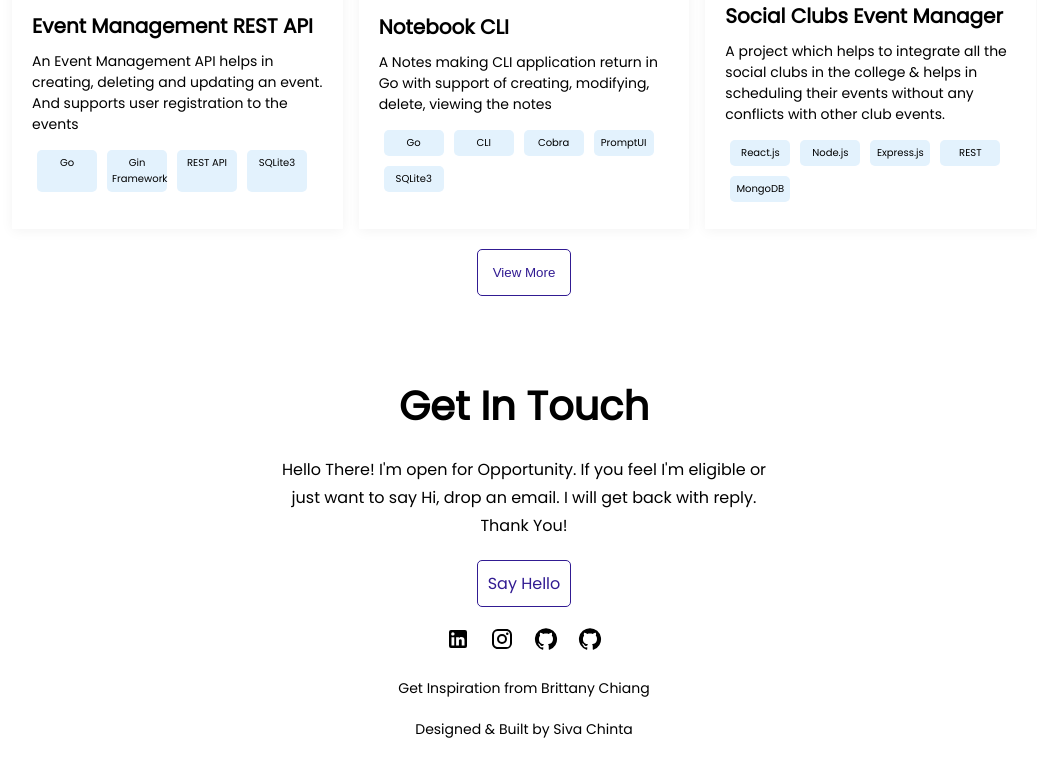
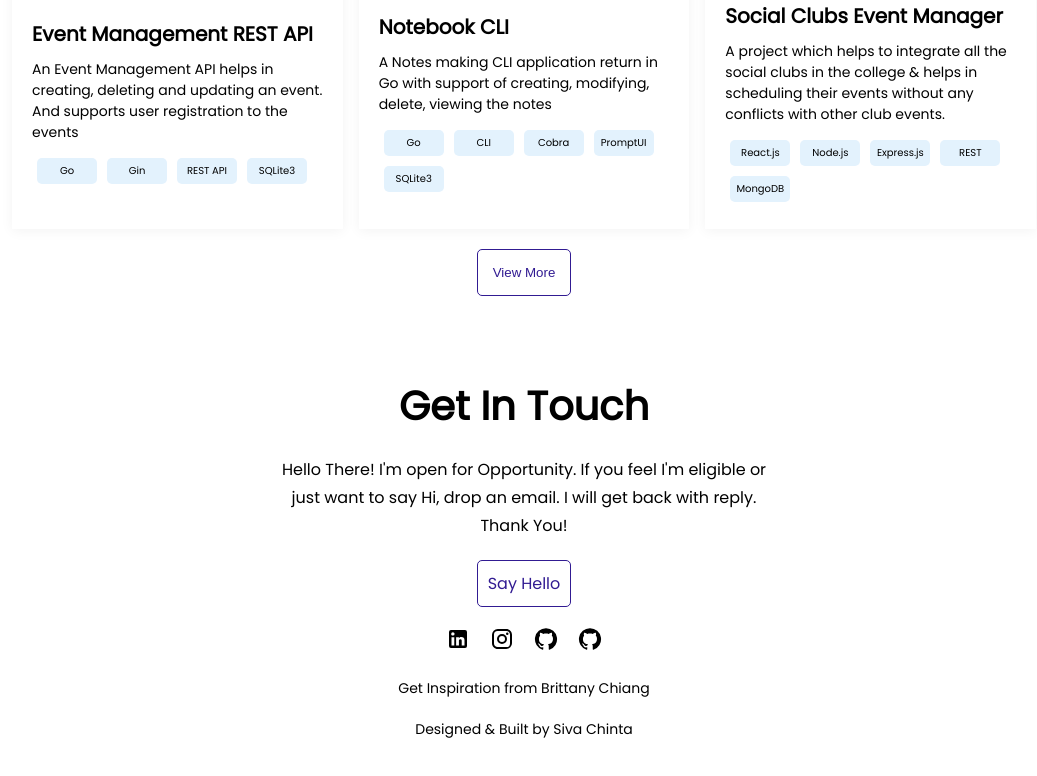
Before and after one commit to sambasivareddy-ch/sambasiva, a React (Create React App) app: page / in a window 1280 px wide. Shown: the part 1684-2460 px from the top of the page, without its empty margins (116-1153 px from the left). Built offline with nearby package versions, Linux system fonts and the light colour scheme.

Commit message:
Event Management Project Added

```diff
--- a/src/components/Projects.js
+++ b/src/components/Projects.js
@@ -8,7 +8,7 @@ const projects_arr = [
         project_name: "Event Management REST API",
         gitlink: "https://github.com/sambasivareddy-ch/rest_api_go",
         description: "An Event Management API helps in creating, deleting and updating an event. And supports user registration to the events",
-        skills: ['Go', 'Gin Framework', 'REST API', 'SQLite3'],
+        skills: ['Go', 'Gin ', 'REST API', 'SQLite3'],
         status: "Completed"
     },
     {
```
